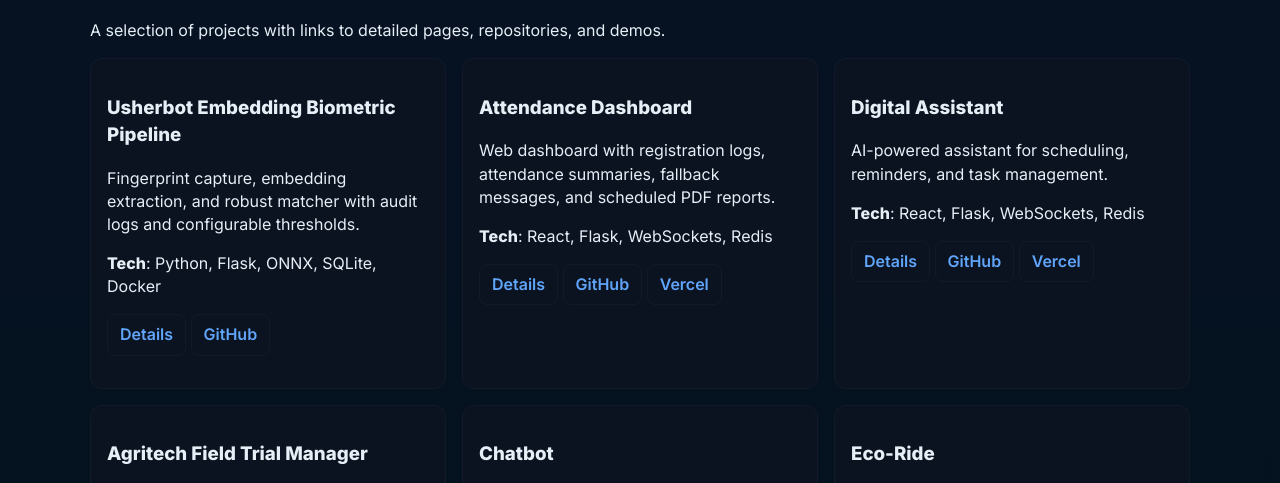
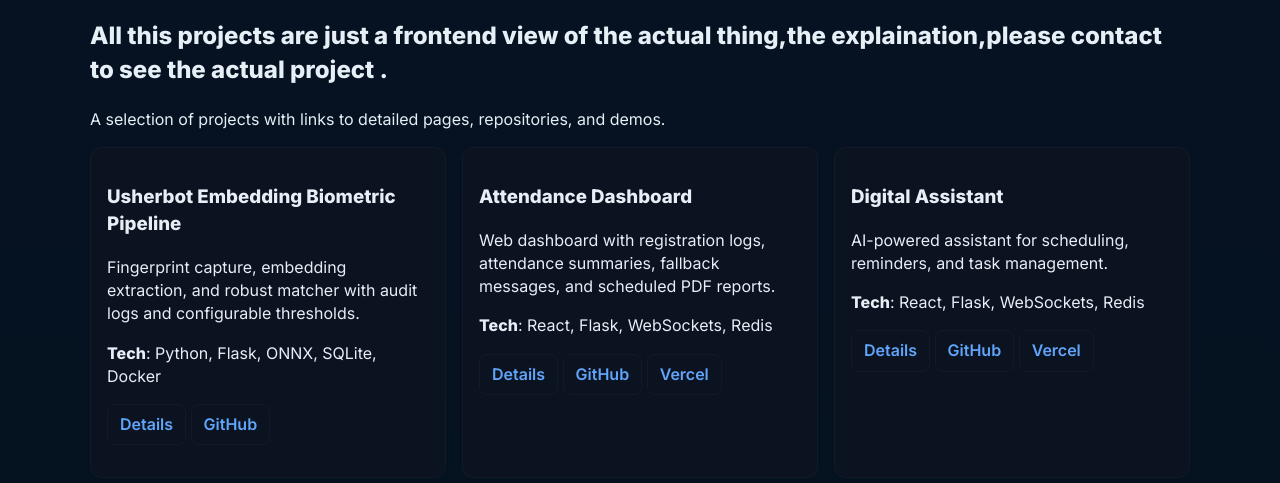
Before and after one commit to delstarford123/Delstarford-personal-portofolio, a plain HTML site: page projects.html in a window 1280 px wide. Shown: the part 274-757 px from the top of the page. Drawn offline with Linux system fonts and the light colour scheme.

Commit message:
Add files via upload

```diff
--- a/projects.html
+++ b/projects.html
@@ -34,6 +34,7 @@
     <div class="back"><a href="index.html" class="btn">← Back to Home</a></div>
 
     <h1>Projects</h1>
+    <h2>All this projects are just a frontend view of the actual thing,the explaination,please contact to see the actual project .</h2>
     <p class="muted">A selection of projects with links to detailed pages, repositories, and demos.</p>
 
     <div class="grid" aria-live="polite">
```
